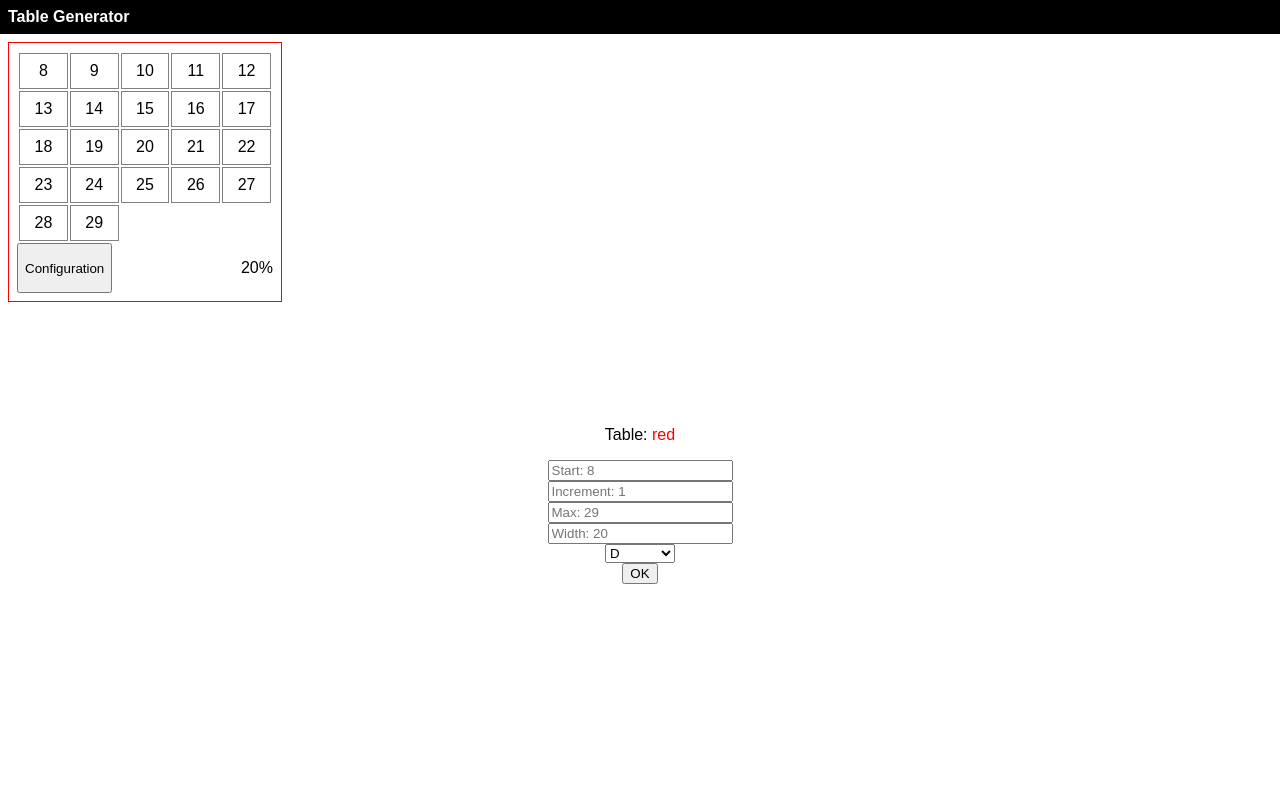
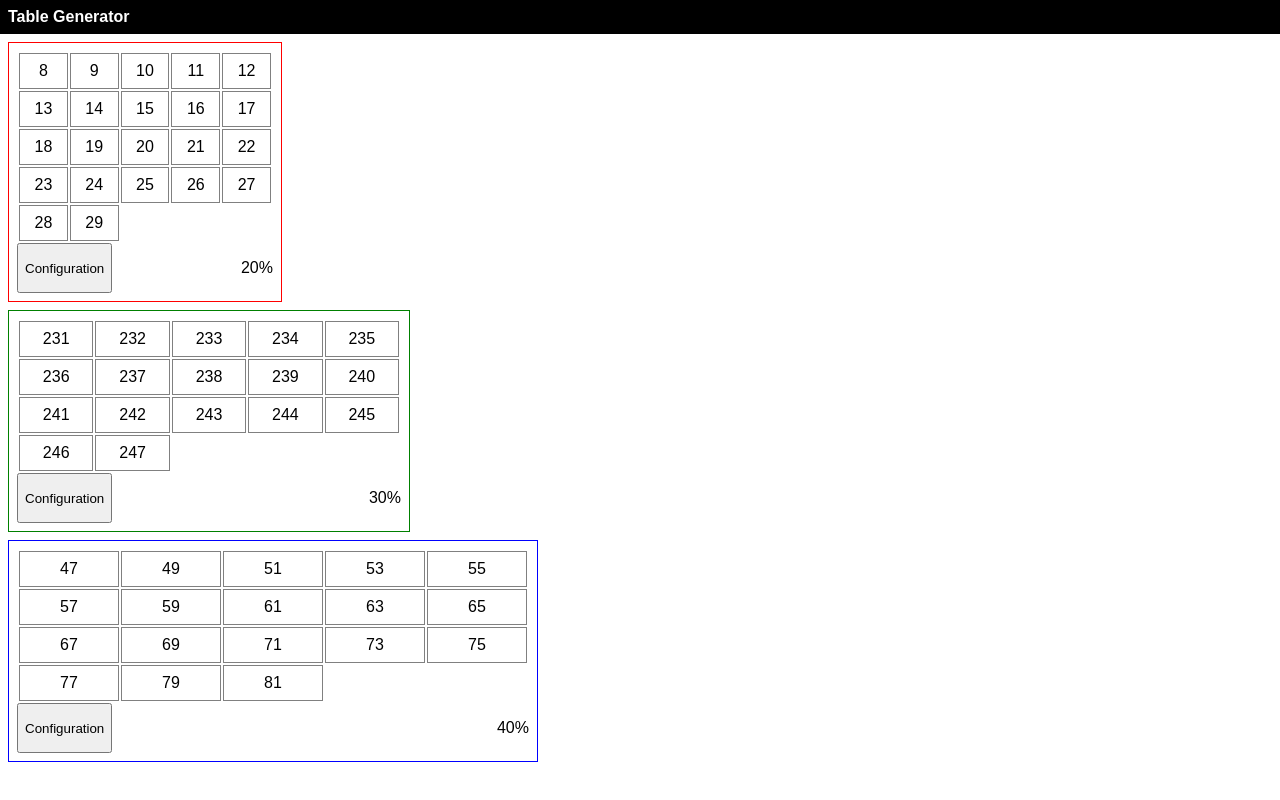
Before and after one commit to adamShaleen/table_generator, a React (Create React App) app: page / in a window 1280 px wide. Built offline with nearby package versions, Linux system fonts and the light colour scheme.

Commit message:
fixed type error and primary method to create tables.

```diff
--- a/src/App.js
+++ b/src/App.js
@@ -13,10 +13,28 @@ const App = () => {
         rows: [[8, 9, 10 , 11, 12], [13, 14, 15, 16, 17], [18, 19, 20, 21, 22], [23, 24, 25, 26, 27], [28, 29]]
     }
 
+    const greenTableDefault = {
+        start: 231,
+        increment: 1,
+        max: 247,
+        width: 30,
+        rows: [[231, 232, 233 , 234, 235], [236, 237, 238, 239, 240], [241, 242, 243, 244, 245], [246, 247]]
+    }
+
+    const blueTableDefault = {
+        start: 47,
+        increment: 2,
+        max: 81,
+        width: 40,
+        rows: [[47, 49, 51 , 53, 55], [57, 59, 61, 63, 65], [67, 69, 71, 73, 75], [77, 79, 81]]
+    }
+
     return (
       <div className="App">
         <Header/>
         <Table defaults={redTableDefault} color="red"/>
+        <Table defaults={greenTableDefault} color="green"/>
+        <Table defaults={blueTableDefault} color="blue"/>
       </div>
     );
 }
--- a/src/components/table/Table.css
+++ b/src/components/table/Table.css
@@ -19,8 +19,8 @@ tr, td {
 }
 
 .config_container {
-    /* background-color: rgb(111, 111, 111); */
-    /* position: fixed; */
+    background-color: rgb(111, 111, 111);
+    position: fixed;
     z-index: 1;
     padding-top: 100px;
     left: 0;
--- a/src/components/table/Table.js
+++ b/src/components/table/Table.js
@@ -9,7 +9,7 @@ const Table = (props) => {
     const [increment, setIncrement] = useState(props.defaults.increment);
     const [max, setMax] = useState(props.defaults.max);
     const [width, setWidth] = useState(props.defaults.width);
-    // const [showConfiguration, setShowConfiguration] = useState(false);
+    const [showConfiguration, setShowConfiguration] = useState(false);
 
     const handleSetStart = (start) => {
         setStart(parseInt(start));
@@ -27,11 +27,13 @@ const Table = (props) => {
         setWidth(width);
     }
 
-    const handleClick = () => {
-        //console.log(`rowsAndCells before ${rowsAndCells}`);
-        setRowsAndCells(Utilities.createRowsAndDataCells(start, increment, max));
-        //console.log(`rowsAndCells after ${rowsAndCells}`);
-        //console.log(Utilities.createRowsAndDataCells(start, increment, max));
+    const handleClick = (buttonId) => {
+        if (buttonId === `${props.color}_create_button`) {
+            setRowsAndCells(Utilities.createRowsAndDataCells(start, increment, max));
+            setShowConfiguration(false);
+        } else {
+            setShowConfiguration(true);
+        }
     }
 
     return (
@@ -53,10 +55,11 @@ const Table = (props) => {
                     </tbody>
                 </table>
                 <div className="table_buttons_container">
-                    <button id={`${props.color}_config_button`}>Configuration</button>
+                    <button id={`${props.color}_config_button`} onClick={event => handleClick(event.target.id)}>Configuration</button>
                     <p>{width}%</p>
                 </div>
             </div>
+            {showConfiguration ?
                 <div className="config_container">
                     <div className="config_inputs">
                         <p>Table: <span style={{color: props.color}}>{props.color}</span></p>
@@ -69,14 +72,14 @@ const Table = (props) => {
                         <input type="number" placeholder={`Width: ${width}`} onChange={event => handleSetWidth(event.target.value)} min="20"/>
                         <br />
                         <select>
-                            <option default>D</option>
+                            <option default>Direction</option>
                             <option>LTR-UP</option>
                         </select>
                         <br />
-                        <button id={`${props.color}_create_button`} onClick={handleClick}>OK</button>
+                        <button id={`${props.color}_create_button`} onClick={event => handleClick(event.target.id)}>OK</button>
                     </div>
                 </div>
-
+                : '' }
         </div>
     )
 }
--- a/src/utilities/Utilities.js
+++ b/src/utilities/Utilities.js
@@ -1,9 +1,8 @@
 const Utilities = {
     createRowsAndDataCells: (start, increment, maxCells) => {
-        console.log(`args for create method: ${start} ${increment} ${maxCells}`);
         let range = createRange(start, increment, maxCells);
 
-        const rows = [];
+        let rows = [];
         let currentRow = [];
         let cellsPerRow = 4;
 
@@ -27,7 +26,6 @@ const Utilities = {
 const createRange = (start, increment, max) => {
     let range = [];
     for (let i = start; i <= max; i+= increment) {
-        console.log(`Create Range Loop#${i}`);
         range.push(i);
     }
     return range;
```
